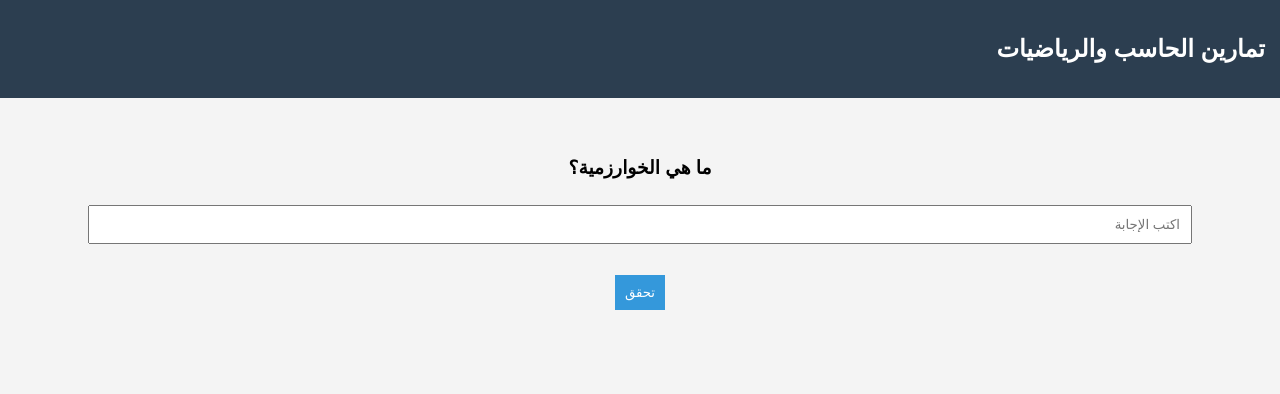
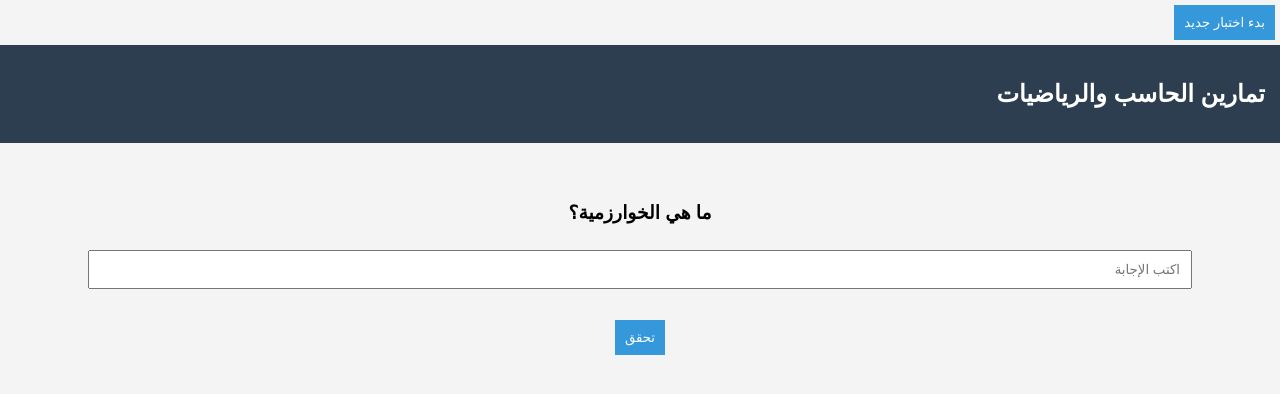
Before and after one commit to asmailsuliman161-svg/smart-platform, a plain HTML site: page dashboard.html in a window 1280 px wide. Drawn offline with Linux system fonts and the light colour scheme.

Commit message:
Add button to start a new quiz in dashboard

```diff
--- a/dashboard.html
+++ b/dashboard.html
@@ -1,4 +1,5 @@
 <!DOCTYPE html>
+<button onclick="startQuiz()">بدء اختبار جديد</button>
 <html lang="ar">
 <head>
 <meta charset="UTF-8">
```
